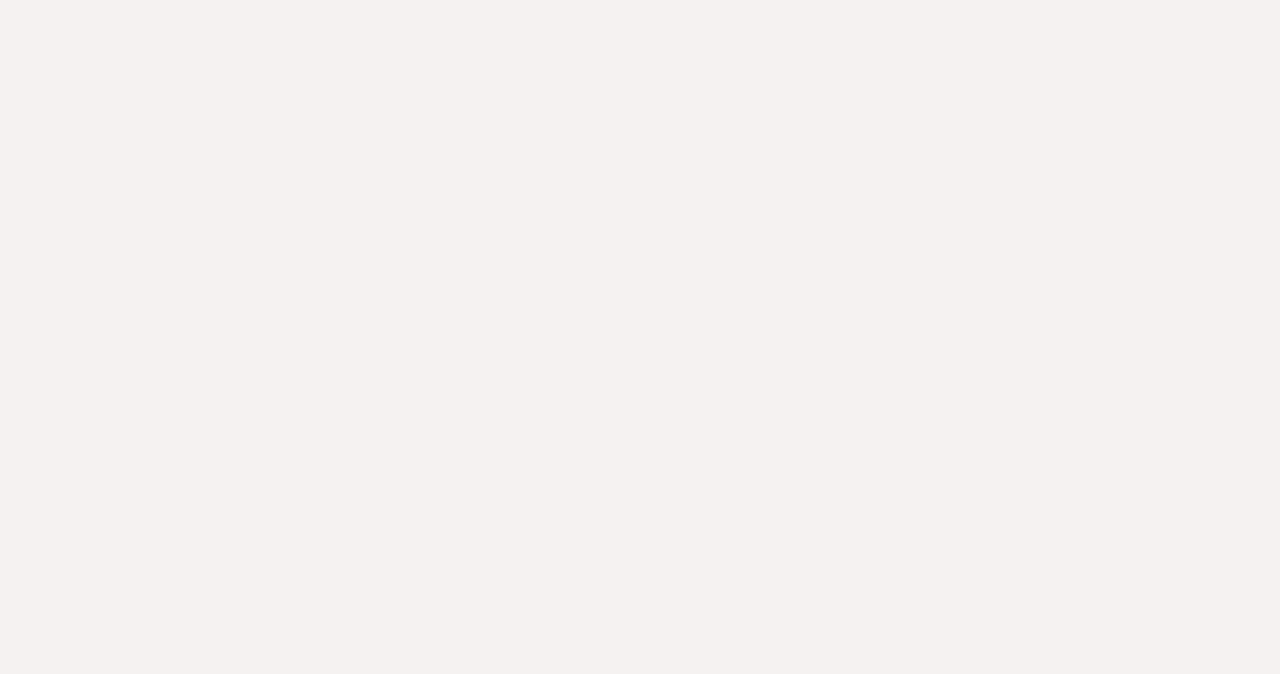
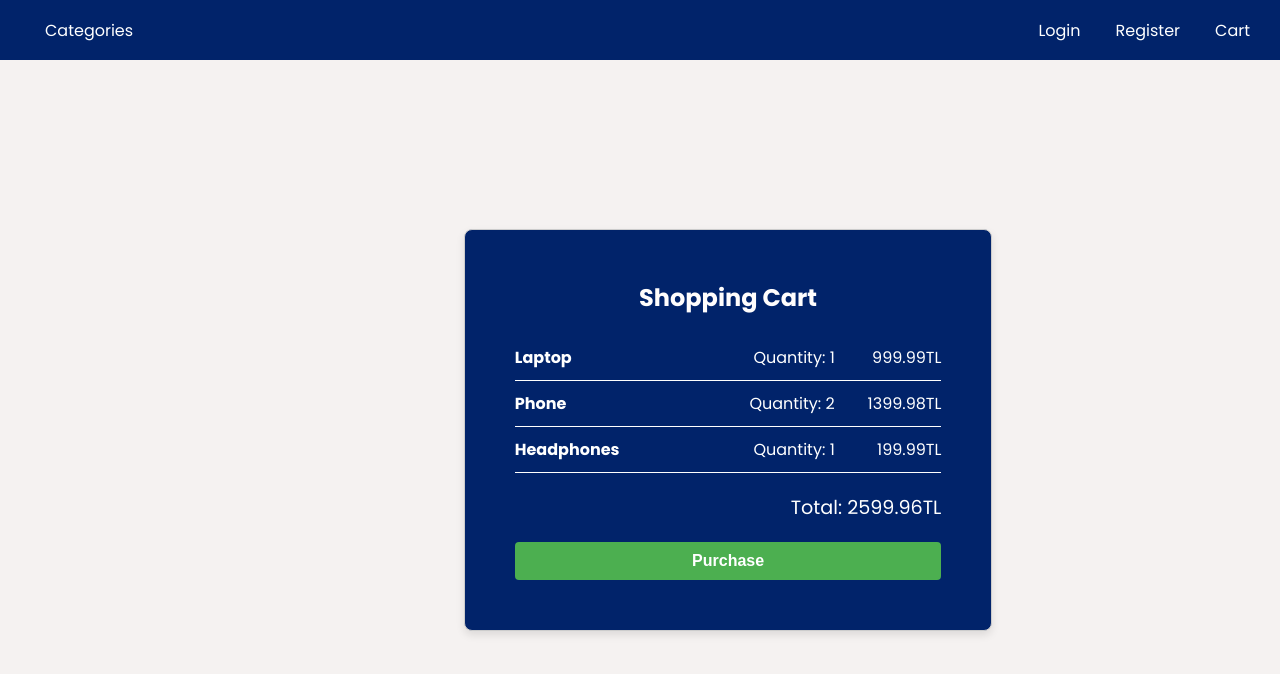
Before and after one commit to Furkyleon/SUtore, a React (Create React App) app in the folder frontend/: page /cart in a window 1280 px wide. Before the commit this address had no page. Shown: the top 674 px of the page. Built offline with nearby package versions, Linux system fonts and the light colour scheme.

Commit message:
cart is added

```diff
--- a/frontend/src/App.js
+++ b/frontend/src/App.js
@@ -9,6 +9,7 @@ import Categories from './Components/Categories/CategoriesPage';
 import CategoryPage from './Components/Categories/CategoryPage';
 import ProductPage from './Components/ProductPage/ProductPage';
 import StorePage from './Components/Store/StorePage'; // Import ProductPage component
+import Cart from './Components/Cart/Cart';
 
 function App() {
   return (
@@ -22,6 +23,7 @@ function App() {
           <Route path="categories" element={<Categories />} />
           <Route path="categories/:categoryName" element={<CategoryPage />} /> {/* Dynamic category route */}
           <Route path="product/:productId" element={<ProductPage />} /> {/* Dynamic product route */}
+          <Route path="cart" element={<Cart />} />
         </Route>
       </Routes>
     </Router>
--- /dev/null
+++ b/frontend/src/Components/Cart/Cart.css
@@ -0,0 +1,72 @@
+.cart {
+    width: 150%;
+    margin: 0 auto;
+    padding: 50px;
+    border: 1px solid #ccc;
+    border-radius: 8px;
+    background-color: #01236a;
+    box-shadow: 0 4px 8px rgba(0, 0, 0, 0.1);
+  }
+
+  .cart h2 {
+    text-align: center;
+    margin-bottom: 20px;
+    color: #fffdfd;
+  }
+
+  .cart-items {
+    list-style: none;
+    padding: 0;
+    margin: 0 0 20px;
+  }
+
+  .cart-item {
+    display: flex;
+    justify-content: space-between;
+    padding: 10px 0;
+    border-bottom: 1px solid #ffffff;
+  }
+
+  .item-name {
+    flex: 2;
+    font-weight: bold;
+    color: #ffffff;
+  }
+
+  .item-quantity,
+  .item-price {
+    flex: 1;
+    text-align: right;
+    color: #ffffff;
+  }
+
+  .cart-total {
+    text-align: right;
+    font-size: 1.2em;
+    margin-top: 10px;
+    color: #ffffff;
+  }
+
+  .purchase-button {
+    display: block;
+    width: 100%;
+    padding: 10px;
+    background-color: #4CAF50;
+    color: #fff;
+    font-size: 1em;
+    font-weight: bold;
+    text-align: center;
+    border: none;
+    border-radius: 4px;
+    cursor: pointer;
+    margin-top: 20px;
+    transition: background-color 0.3s;
+  }
+
+  .purchase-button:hover {
+    background-color: #45a049;
+  }
+
+  .empty-cart-message {
+    color: white;
+  }
--- /dev/null
+++ b/frontend/src/Components/Cart/Cart.jsx
@@ -0,0 +1,50 @@
+import React, { useState } from "react";
+import "./Cart.css";
+
+const Cart = () => {
+  const [cartItems, setCartItems] = useState([
+    { id: 1, name: "Laptop", price: 999.99, quantity: 1 },
+    { id: 2, name: "Phone", price: 699.99, quantity: 2 },
+    { id: 3, name: "Headphones", price: 199.99, quantity: 1 },
+  ]);
+
+  const handlePurchase = () => {
+    alert("Purchase complete!");
+    setCartItems([]);
+  };
+
+  const calculateTotal = () => {
+    return cartItems.reduce((total, item) => total + item.price * item.quantity, 0).toFixed(2);
+  };
+
+  return (
+    <div className="cart-container">
+      <div className="cart">
+        <h2>Shopping Cart</h2>
+        {cartItems.length > 0 ? (
+          <>
+            <ul className="cart-items">
+              {cartItems.map((item) => (
+                <li key={item.id} className="cart-item">
+                  <span className="item-name">{item.name}</span>
+                  <span className="item-quantity">Quantity: {item.quantity}</span>
+                  <span className="item-price">{(item.price * item.quantity).toFixed(2)}TL</span>
+                </li>
+              ))}
+            </ul>
+            <div className="cart-total">
+              <span>Total: {calculateTotal()}TL</span>
+            </div>
+            <button className="purchase-button" onClick={handlePurchase}>
+              Purchase
+            </button>
+          </>
+        ) : (
+          <p className="empty-cart-message">Your cart is empty.</p>
+        )}
+      </div>
+    </div>
+  );
+};
+
+export default Cart;
--- a/frontend/src/Components/MainPage/MainPage.css
+++ b/frontend/src/Components/MainPage/MainPage.css
@@ -17,7 +17,7 @@ html, body {
 }
 
 .header {
-  background-color: rgb(171, 163, 161);
+  background-color: #01236a;
   color: #fff;
   padding: 0 20px;
   display: flex;
@@ -72,7 +72,7 @@ html, body {
 
 .hero button {
   margin: 20px 0 40px;
-  background-color: rgb(171, 163, 161);
+  background-color: #01236a;
   color: #fff;
   padding: 20px 40px;
   border: none;
--- a/frontend/src/Components/NavigationBar/navbar.css
+++ b/frontend/src/Components/NavigationBar/navbar.css
@@ -57,7 +57,7 @@
     position: absolute;
     top: 100%; /* Position below the Categories link */
     left: 0;
-    background-color: #333;
+    background-color: #01236a;
     color: #fff;
     border: 1px solid #ccc;
     box-shadow: 0 4px 8px rgba(0, 0, 0, 0.1);
--- a/frontend/src/Components/NavigationBar/navbar.jsx
+++ b/frontend/src/Components/NavigationBar/navbar.jsx
@@ -47,6 +47,7 @@ const Navbar = () => {
       <div className="nav-right">
         <Link to="/login">Login</Link>
         <Link to="/register">Register</Link>
+        <Link to="/cart">Cart</Link>
       </div>
     </header>
   );
```
Also changed, not shown: frontend/src/data/ProductList.js (added).
